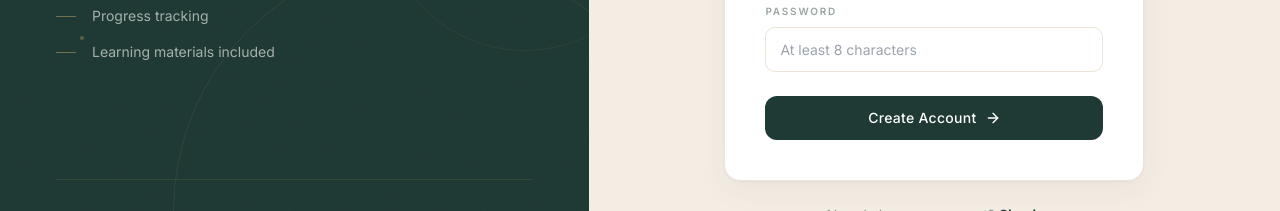
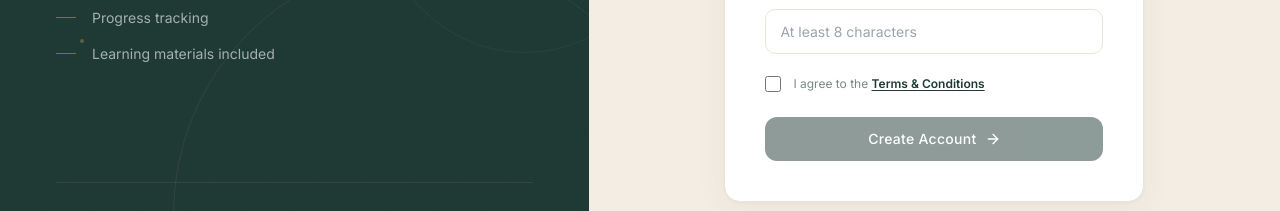
Before and after one commit to janicooper7/LearnWithMillie, a Next.js app: page /auth/signup in a window 1280 px wide. Shown: the part 565-776 px from the top of the page. Built offline with nearby package versions, Linux system fonts and the light colour scheme; no server answers.

Commit message:
Add terms checkbox to signup and Terms & Conditions link to footer
Co-Authored-By: Claude Sonnet 4.6 <noreply@anthropic.com>

```diff
--- a/src/app/auth/signup/page.tsx
+++ b/src/app/auth/signup/page.tsx
@@ -23,6 +23,7 @@ export default function SignupPage() {
   const [password, setPassword] = useState('')
   const [error, setError] = useState('')
   const [loading, setLoading] = useState(false)
+  const [agreedToTerms, setAgreedToTerms] = useState(false)
 
   const handleSubmit = async (e: React.FormEvent) => {
     e.preventDefault()
@@ -220,6 +221,24 @@ export default function SignupPage() {
                 </div>
               ))}
 
+              {/* Terms checkbox */}
+              <div className='flex items-start gap-3 pt-1'>
+                <input
+                  type='checkbox'
+                  id='terms'
+                  checked={agreedToTerms}
+                  onChange={(e) => setAgreedToTerms(e.target.checked)}
+                  className='mt-0.5 flex-shrink-0 w-4 h-4 rounded cursor-pointer'
+                  style={{ accentColor: '#1F3A34' }}
+                />
+                <label htmlFor='terms' className='text-xs leading-relaxed cursor-pointer' style={{ color: 'rgba(31,58,52,0.6)', fontFamily: 'var(--font-inter), sans-serif' }}>
+                  I agree to the{' '}
+                  <Link href='/terms' target='_blank' className='font-semibold underline underline-offset-2' style={{ color: '#1F3A34' }}>
+                    Terms & Conditions
+                  </Link>
+                </label>
+              </div>
+
               {error && (
                 <p className='text-sm py-2.5 px-4 rounded-lg' style={{ color: '#c0392b', backgroundColor: 'rgba(192,57,43,0.06)', border: '1px solid rgba(192,57,43,0.12)', fontFamily: 'var(--font-inter), sans-serif' }}>
                   {error}
@@ -229,7 +248,7 @@ export default function SignupPage() {
               <div style={{ paddingTop: '8px' }}>
                 <button
                   type='submit'
-                  disabled={loading}
+                  disabled={loading || !agreedToTerms}
                   className='w-full flex items-center justify-center gap-2 py-3 text-sm font-medium text-white rounded-xl transition-all duration-200 disabled:opacity-50'
                   style={{ backgroundColor: '#1F3A34', fontFamily: 'var(--font-inter), sans-serif', letterSpacing: '0.02em' }}
                   onMouseEnter={(e) => { if (!loading) (e.currentTarget as HTMLButtonElement).style.backgroundColor = '#162e28' }}
--- a/src/app/components/Footer.tsx
+++ b/src/app/components/Footer.tsx
@@ -70,6 +70,7 @@ export default function Footer() {
                 { name: 'Pricing', hash: '#pricing' },
                 { name: 'Contact', href: '/contact', isPage: true },
                 { name: 'Teacher Materials', href: '/teacher-materials', isPage: true },
+                { name: 'Terms & Conditions', href: '/terms', isPage: true },
               ].map((link) => {
                 const isPageLink = 'isPage' in link && link.isPage
                 const hash = 'hash' in link ? link.hash : undefined
```
